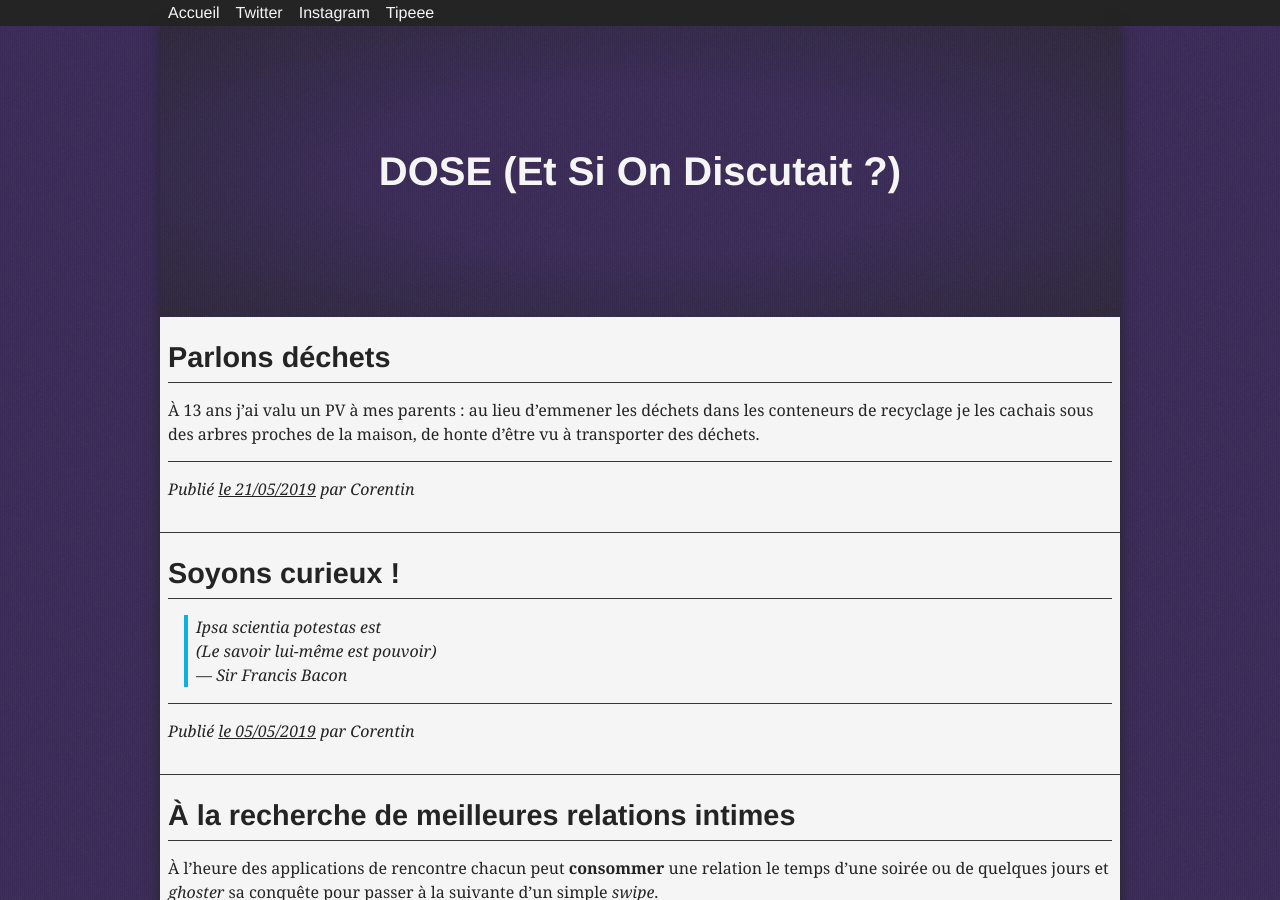
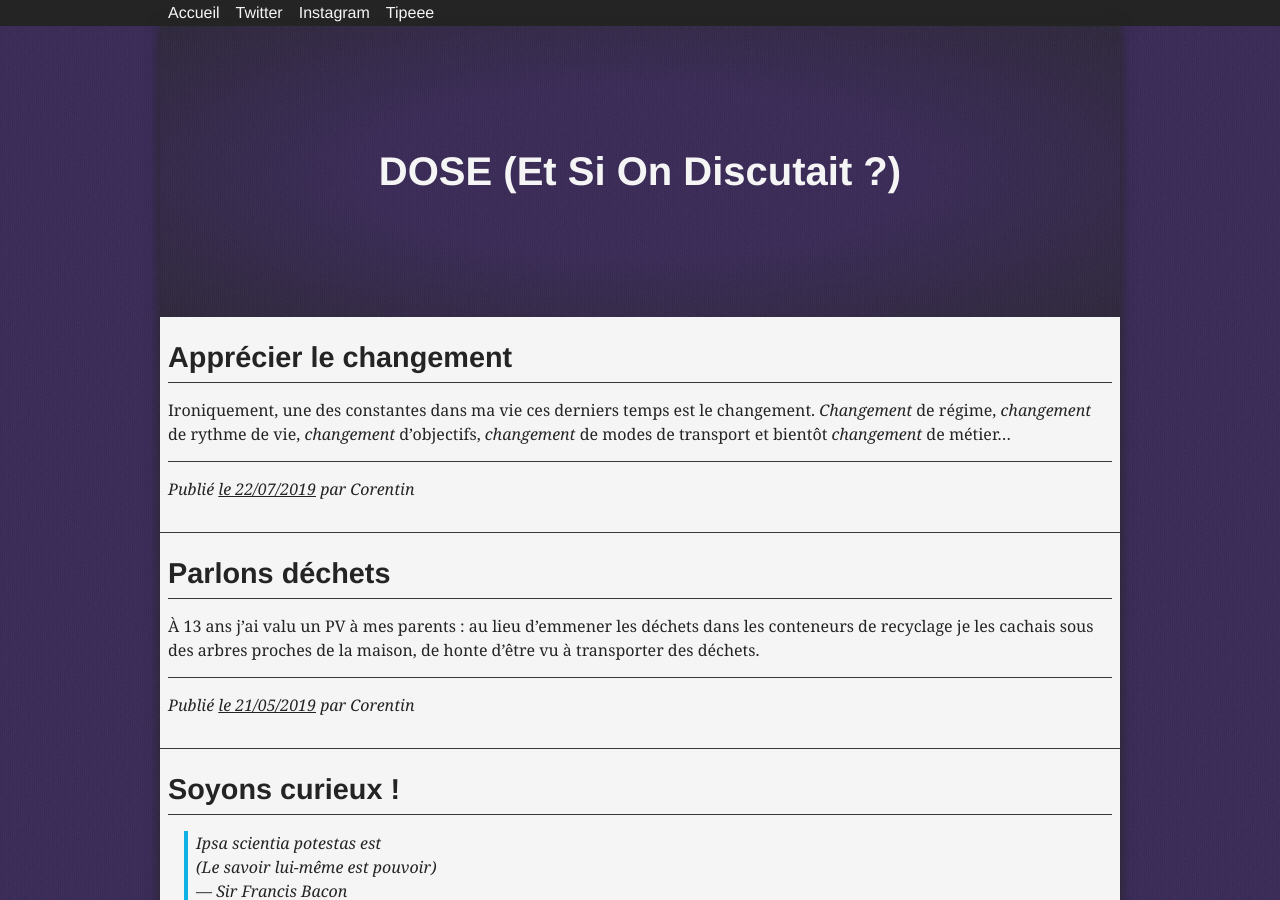
Before and after one commit to viki53/Blog, a Jekyll site: the page built from index.html, in a window 1280 px wide and 900 px high. Built offline with Jekyll 4.4.1, drawn with Linux system fonts in a browser that asks for light colours; the list of posts is cut into pages by our own code; some of the changed lines change nothing that is shown.

Commit message:
Publish post on change

```diff
--- a/_data/categories.yml
+++ b/_data/categories.yml
@@ -6,6 +6,8 @@
   title: Écologie
 - slug: minimalisme
   title: Minimalisme
+- slug: vie-quotidien
+  title: Vie & quotidien
 - slug: relations
   title: Relations
 - slug: sante
--- /dev/null
+++ b/_posts/2019-07-22-apprecier-le-changement.md
@@ -0,0 +1,70 @@
+---
+title:  "Apprécier le changement"
+layout: post
+author: corentin
+category: vie-quotidien
+date: 2019-07-22 22:56:00 +02:00
+---
+
+Ironiquement, une des constantes dans ma vie ces derniers temps est le changement. *Changement* de régime, *changement* de rythme de vie, *changement* d'objectifs, *changement* de modes de transport et bientôt *changement* de métier…
+
+Et tout ces changements ont l'air de faire peur à beaucoup de gens, *comme si changer était forcément quelque chose de mauvais*, alors que rester stable serait signe de sécurité.
+
+Alors je me pose la question : pourquoi ne pas faire en sorte de **changer pour s'améliorer**, plutôt que d'attendre que le changement nous tombe dessus ? Ainsi on s'assure que la nouveauté est la bienvenue (et même souhaitée) plutôt qu'une mésaventure de plus ou un imprévu pas forcément maîtrisé aux retombées aléatoires.
+
+# Pourquoi changer ?
+
+## Mieux vivre
+
+Certains changements nous sont parfois imposés ou ne semblent pas nous apporter grand chose à première vue, il n'est donc pas toujours simple de les accepter. Mais c'est aussi l'occasion de lancer d'autres changements. On peut par exemple profiter d'un déménagement pour prendre l'habitude d'aller au travail en vélo plutôt qu'en voiture, ou découvrir le nouveau quartier en s'y baladant le week-end pour y découvrir des pépites cachées.
+
+## Éviter l'ennui et la routine
+
+Tout simplement : en faisant quelque chose de nouveau **vous sortirez de votre train-train habituel**, au risque de découvrir quelque chose qui vous plaira et deviendra votre **nouvelle routine**… jusqu'à ce que vous en changiez à nouveau dans quelques années peut-être ?
+
+Si vous passez la plupart de vos soirées sur Netflix (ou Youporn) ou à jouer aux jeux vidéos (ou toute autre activité qui n'engage pas vraiment votre capacité cérébrales), c'est peut-être le moment de sortir des sentiers battus, non ? Il y a probablement *plein de belles activités dans votre secteur* !
+
+## *Élasticité cérébrale* et récurrence
+
+En étant plus souvent amené à changer, votre cerveau va progressivement s'organiser pour s'y adapter plus facilement. Cela veut dire que plus vous changez régulièrement, plus vous êtes capables de vous adapter à de nouveaux environnements.
+
+Et plus vous serez en capacité de vous adapter, plus vous apprécierez le changement car vous verrez avant tout les bénéfices plutôt que les inconvénients.
+
+## Inspirer les autres
+
+Un des facteurs qui m'a poussé à changer est que j'en avais **marre d'attendre** que la société s'adapte, je voulais être vecteur de changement en montrant que c'est possible. Alors j'ai sauté le pas, pour (peut-être, *en tout cas je l'espère fortement*) **vous inspirer** vous aussi à **prendre votre avenir en main** et changer si besoin.
+
+# Changer c'est angoissant
+
+Pour beaucoup le changement est souvent une grande source d'anxiété. C'est d'ailleurs ce qui pousse généralement à refuser le changement : éviter cet inconfort à tout prix. Mais l'anxiété peut être maitrisée si tant est qu'on en connaisse les clés.
+
+Déjà en se fixant un objectif accompagnant le changement, on peut suivre une trajectoire prévisible et donc éliminer certaines incertitudes. En acceptant le changement comme étant quelque chose de positif plutôt qu'un risque incontrôlable on réduit également le stress lié.
+
+# Changer quoi ?
+
+## Changer de mode de vie (ou *élargir vos horizons* pour les mayennais)
+
+Changer sa vie c'est avant tout l'occasion de découvrir quelque chose de nouveau. Qu'il s'agisse d'habiter dans une autre ville voire un autre pays ou simplement de changer d'employeur, vous adopterez une nouvelle façon de vivre, une autre culture.
+
+Plus le changement sera grand (par exemple en allant vivre à l'étranger) plus le dépaysement sera radical. Et c'est l'occasion de se lancer pleinement dans le changement pour apprendre un tas de nouvelles choses. Au pire ça vous fera des histoires à raconter plus tard, au mieux ça vous permettra de mieux vous intégrer dans ce nouveau contexte.
+
+## Changer de métier pour devenir polyvalent
+
+En apprenant un nouveau métier on devient plus polyvalent : on devient capable d'assumer 2 rôles (voire plus) en même temps. On devient donc plus utile et on obtient une valeur supérieure.
+
+Que vous soyez capitaliste ou non l'idée devrait vous plaire : être capable de **rendre service plus souvent** ou pouvoir assumer plus de responsabilités pour **avoir un meilleur salaire**… tout le monde y gagne !
+
+## Changer d'avis
+
+> Il n'y a que les imbéciles qui ne changent pas d'avis
+> — Source inconnue
+
+Si mes parents me le répètent depuis que je suis né, ça doit pas être pour rien… 🤷‍♂️
+
+Plus sérieusement, j'ai surtout appris à moins juger pour essayer de comprendre les choix de chacun. J'ai ainsi pu non seulement apprécier ce qui poussait certaines personnes à faire ce qu'elles font mais j'ai aussi pu apprendre de leurs parcours. En échangeant des idées, même si elles ne nous plaisent pas forcément, on peut être amené à découvrir de nouvelles choses qui peuvent, elles, nous plaire. Alors pourquoi ne pas **débattre intelligemment** (et c'est là le maître mot du schmilblick) ?
+
+# Vos changements
+
+Et vous, quels sont les changements qui vous ont le plus marqués dans vos vies ? Dites-le moi [sur Twitter](https://twitter.com/viki53) ou [par message sur Instagram](https://www.instagram.com/thisislifefr/) !
+
+Et si vous êtes d'accord je publierai vos témoignages **anonymement** pour peut-être inspirer d'autres personnes à faire de même… qui sait ?
```
